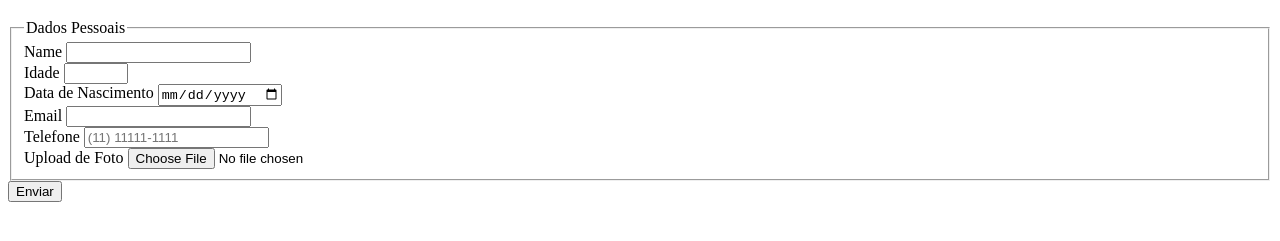
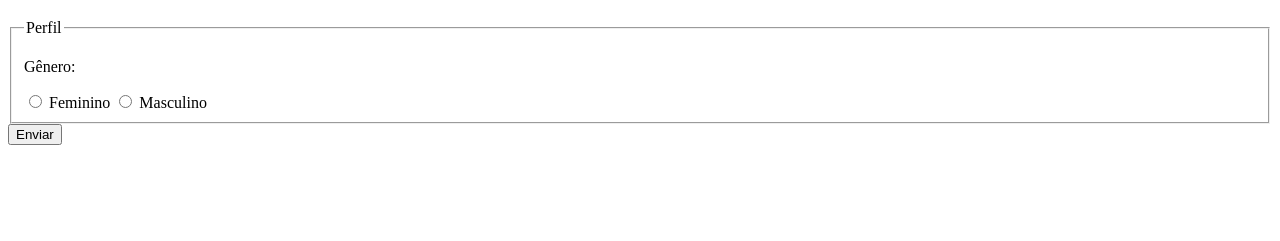
Before and after one commit to juliordecastro/pesquisa-culturama, a plain HTML site: page index.html in a window 1280 px wide. Shown: the part 61-302 px from the top of the page. Drawn offline with Linux system fonts and the light colour scheme.

Commit message:
Adiciona opções de genero

```diff
--- a/index.html
+++ b/index.html
@@ -12,8 +12,9 @@
 
     <section>
         <form action="" method="get">
-            <fieldset>
-                <!-- DADOS PESSOAIS -->
+
+            <!-- <fieldset>
+
                 <legend>Dados Pessoais</legend>
                 <label for="userName">Name</label>
                 <input type="text" name="userName" required>
@@ -32,6 +33,18 @@
                 <br>
                 <label for="userImage">Upload de Foto</label>
                 <input type="file" accept="image/*" name="userImage">
+            </fieldset> -->
+
+            <fieldset>
+                <legend>Perfil</legend>
+
+                <p>Gênero:</p>
+                <input type="radio" name="userGender" value="Feminino">
+                <label for="userGender">Feminino</label>
+
+                <input type="radio" name="userGender" value="Masculino">
+                <label for="userGender">Masculino</label>
+
             </fieldset>
 
             <button type="submit">Enviar</button>
```
